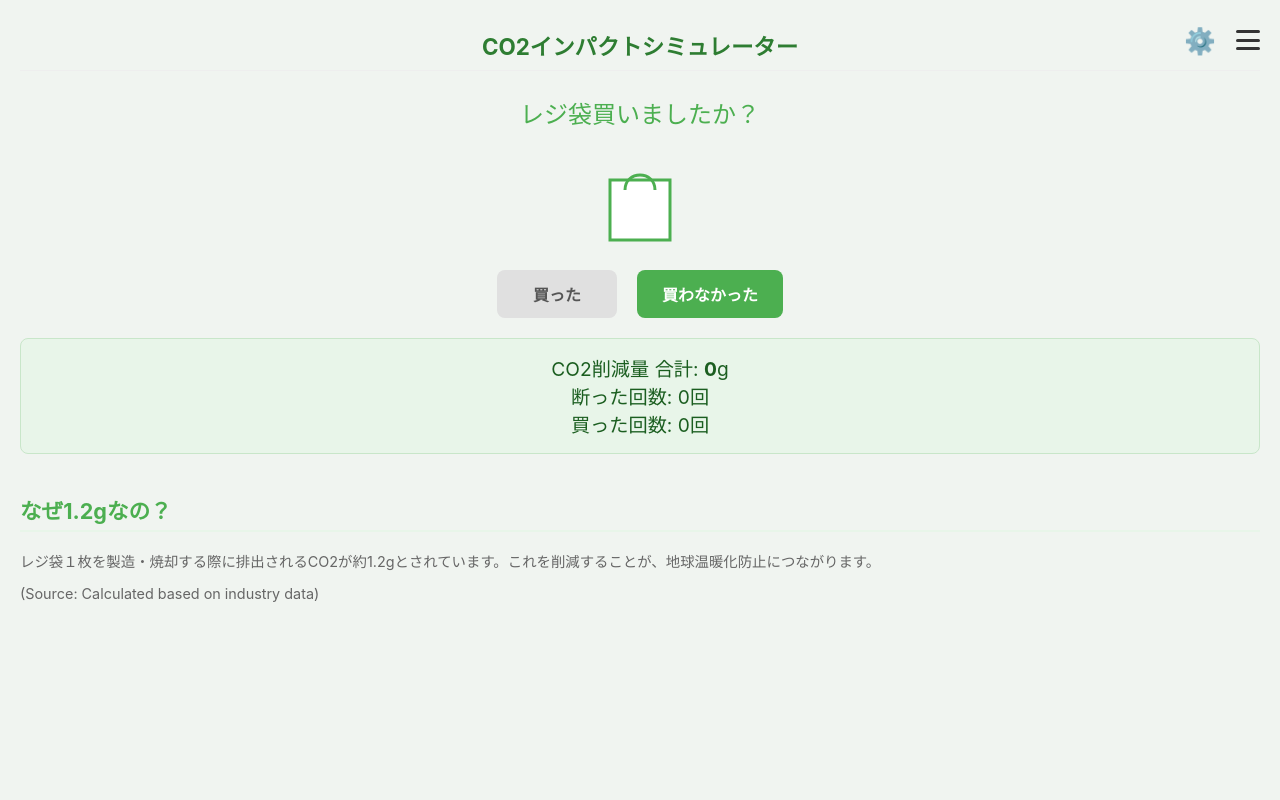
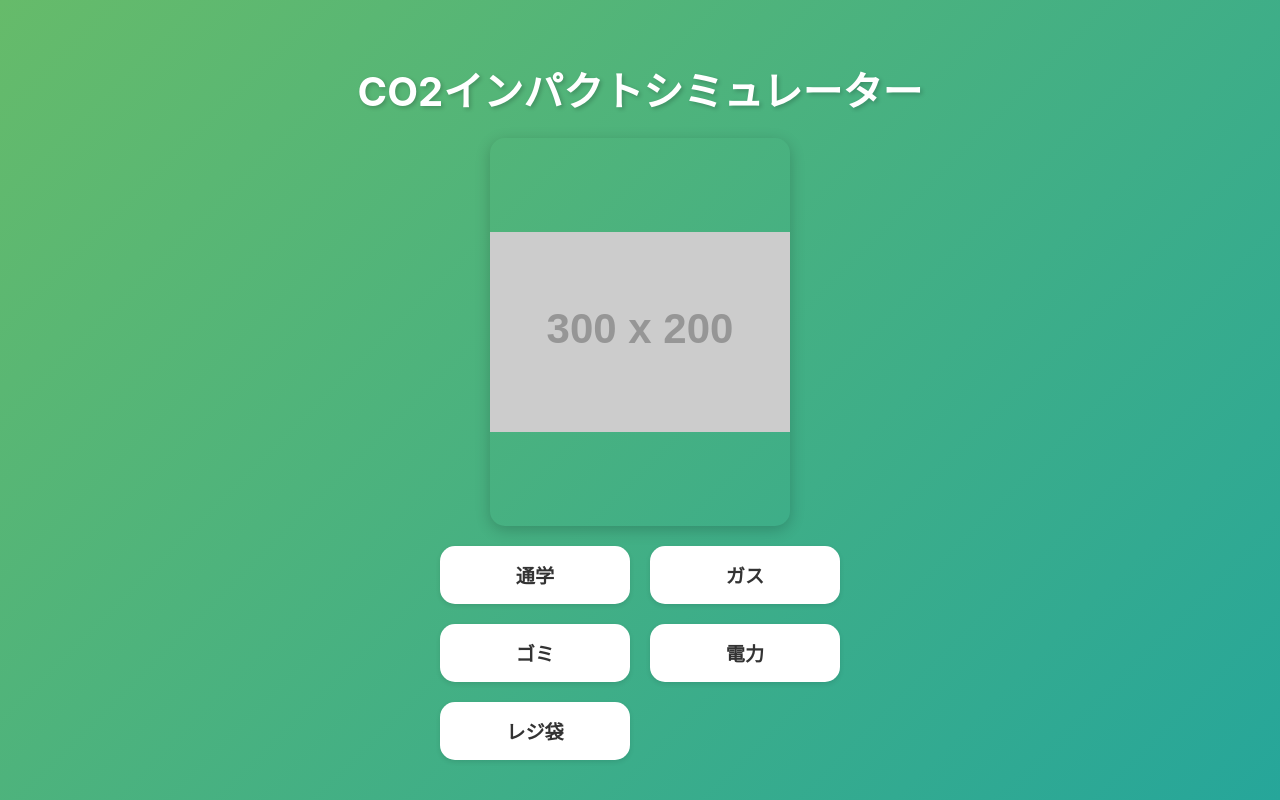
Before and after one commit to MarinaSakugawa/co2impact, a plain HTML site: page index.html in a window 1280 px wide. Drawn offline with Linux system fonts and the light colour scheme; placeholder pictures from the web are drawn by us.

Commit message:
feat: トップ画面を追加

```diff
--- a/index.html
+++ b/index.html
@@ -6,7 +6,24 @@
     <title>CO2 IMPACT SIMULATOR</title>
     <link rel="stylesheet" href="style.css">
 </head>
+<body>
+    <!-- Top Screen -->
+    <div id="top-screen">
+        <h1 class="top-title">CO2インパクトシミュレーター</h1>
+        <img src="https://via.placeholder.com/300x200.png?text=Earth+Illustration" alt="地球と子供たちのイラスト" class="top-illustration">
+        <div class="top-buttons">
+            <button id="btn-school">通学</button>
+            <button id="btn-gas">ガス</button>
+            <button id="btn-trash">ゴミ</button>
+            <button id="btn-electricity">電力</button>
+            <button id="btn-plastic-bag">レジ袋</button>
+        </div>
+    </div>
+
+    <!-- Plastic Bag App -->
+    <div id="plastic-bag-app-container">
         <header>
+            <button id="back-to-top-btn" class="back-btn">&lt; 戻る</button>
             <h1>CO2インパクトシミュレーター</h1>
             <div class="header-icons">
                 <div class="settings-icon" id="settings-btn">⚙️</div>
--- a/script.js
+++ b/script.js
@@ -1,4 +1,8 @@
 document.addEventListener('DOMContentLoaded', () => {
+    // Screens
+    const topScreen = document.getElementById('top-screen');
+    const plasticBagApp = document.getElementById('plastic-bag-app-container');
+
     // Views
     const mainView = document.getElementById('main-view');
     const resultView = document.getElementById('result-view');
@@ -6,6 +10,8 @@ document.addEventListener('DOMContentLoaded', () => {
     const views = { 'main-view': mainView, 'result-view': resultView, 'settings-view': settingsView };
 
     // Buttons
+    const btnPlasticBag = document.getElementById('btn-plastic-bag');
+    const backToTopBtn = document.getElementById('back-to-top-btn');
     const boughtBtn = document.getElementById('bought-btn');
     const refusedBtn = document.getElementById('refused-btn');
     const settingsBtn = document.getElementById('settings-btn');
@@ -186,6 +192,18 @@ document.addEventListener('DOMContentLoaded', () => {
 
     // --- Event Listeners ---
 
+    // Screen navigation
+    btnPlasticBag.addEventListener('click', () => {
+        topScreen.style.display = 'none';
+        plasticBagApp.style.display = 'block';
+        showView('main-view'); // Show the main view of the plastic bag app
+    });
+
+    backToTopBtn.addEventListener('click', () => {
+        plasticBagApp.style.display = 'none';
+        topScreen.style.display = 'flex';
+    });
+
     boughtBtn.addEventListener('click', () => {
         boughtCount++;
         localStorage.setItem('boughtCount', boughtCount);
@@ -220,7 +238,9 @@ document.addEventListener('DOMContentLoaded', () => {
     backBtns.forEach(btn => {
         btn.addEventListener('click', () => {
             const targetView = btn.getAttribute('data-target');
-            showView(targetView);
+            if (targetView) { // Ensure the button has a target
+                showView(targetView);
+            }
         });
     });
 
@@ -251,5 +271,5 @@ document.addEventListener('DOMContentLoaded', () => {
 
     // --- Initial Load ---
     loadData();
-    showView('main-view');
+    // showView('main-view'); // Initially show the top screen, not the main view of the app
 });
--- a/style.css
+++ b/style.css
@@ -3,7 +3,7 @@ body {
     background-color: #f0f4f0;
     color: #333;
     margin: 0;
-    padding: 20px;
+    padding: 0; /* Changed from 20px to 0 */
     text-align: center;
 }
 
@@ -11,6 +11,73 @@ body {
     display: none !important; /* Ensure it's always hidden */
 }
 
+/* Top Screen Styles */
+#top-screen {
+    display: flex;
+    flex-direction: column;
+    align-items: center;
+    justify-content: space-between; /* Changed from center */
+    min-height: 100vh;
+    background: linear-gradient(135deg, #66bb6a, #26a69a); /* Green to Blue-Green gradient */
+    padding: 40px 20px; /* Increased top/bottom padding */
+    box-sizing: border-box;
+}
+
+.top-title {
+    color: white;
+    font-size: 2.5rem;
+    text-shadow: 2px 2px 4px rgba(0,0,0,0.2);
+    margin-top: 20px; /* Added margin-top */
+    margin-bottom: 0; /* Removed margin-bottom */
+    position: static; /* Override generic h1 style */
+    transform: none; /* Override generic h1 style */
+}
+
+.top-illustration {
+    width: 100%;
+    max-width: 300px;
+    height: auto;
+    border-radius: 15px;
+    box-shadow: 0 4px 15px rgba(0,0,0,0.2);
+    flex-grow: 1; /* Allow illustration to take up space */
+    object-fit: contain; /* Ensure image scales nicely */
+    margin: 20px 0;
+}
+
+.top-buttons {
+    display: grid;
+    grid-template-columns: 1fr 1fr;
+    gap: 20px;
+    width: 100%;
+    max-width: 400px;
+}
+
+.top-buttons button {
+    background-color: white;
+    color: #333;
+    border: none;
+    border-radius: 15px;
+    padding: 15px;
+    font-size: 1.2rem;
+    font-weight: bold;
+    cursor: pointer;
+    transition: transform 0.2s, box-shadow 0.2s;
+    box-shadow: 0 2px 5px rgba(0,0,0,0.1);
+}
+
+.top-buttons button:hover {
+    transform: translateY(-3px);
+    box-shadow: 0 4px 10px rgba(0,0,0,0.2);
+}
+
+/* Initially hide the plastic bag app */
+#plastic-bag-app-container {
+    display: none;
+    padding: 20px;
+}
+
+
+/* Existing App Styles */
 .container {
     background-color: #ffffff;
     padding: 20px 30px;
@@ -24,16 +91,23 @@ body {
 
 header {
     display: flex;
-    justify-content: flex-end; /* Align icons to the right */
+    justify-content: space-between; /* Changed from flex-end */
     align-items: center;
-    position: relative; /* Needed for absolute positioning of h1 */
+    position: relative;
     padding-bottom: 10px;
     border-bottom: 1px solid #eee;
     margin-bottom: 20px;
     height: 40px; /* Give header a fixed height */
 }
 
-h1 {
+#back-to-top-btn {
+    position: static; /* Remove absolute positioning if any */
+    transform: none;
+    left: 0;
+    top: 0;
+}
+
+header h1 {
     color: #2e7d32;
     font-size: 1.4rem;
     margin: 0;
@@ -333,7 +407,7 @@ button, .back-btn {
         padding: 0;
     }
 
-    .container {
+    #plastic-bag-app-container, .container {
         padding: 20px 15px;
         border-radius: 0;
         min-height: 100vh;
```
